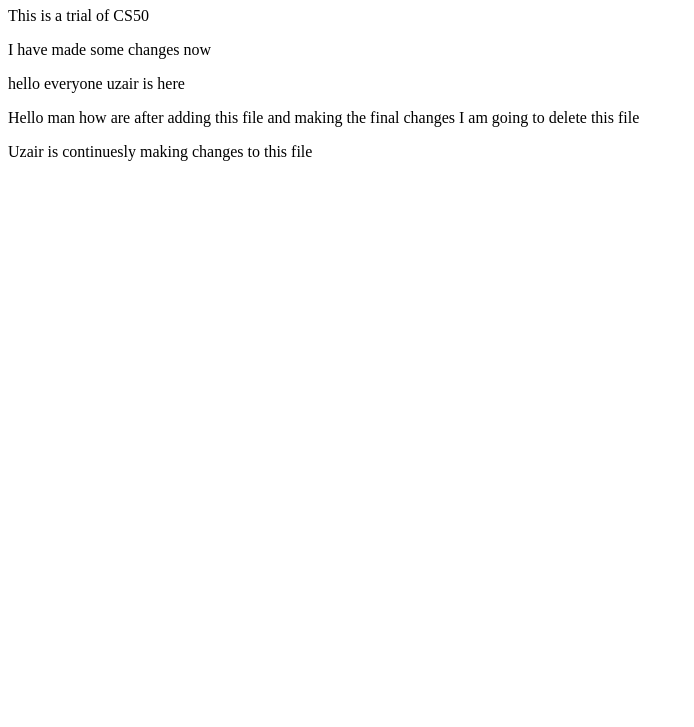
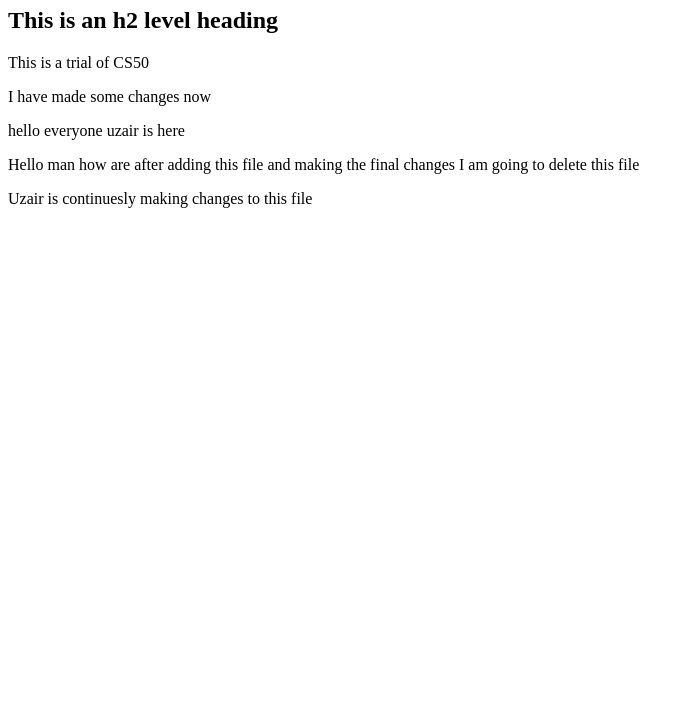
Before and after one commit to Uzair-90/HSPSQL, a plain HTML site: page hello.html in a window 1280 px wide. Shown: the part 73-800 px from the top of the page, without its empty margins (0-694 px from the left). Drawn offline with Linux system fonts and the light colour scheme.

Commit message:
just trying pull

```diff
--- a/hello.html
+++ b/hello.html
@@ -8,6 +8,7 @@
 <body>
 
 	<h1>Hello world!</h1>
+	<h2>This is an h2 level heading </h2>
 	<p>This is a trial of CS50</p>
 	<p>I have made some changes now </p>
 	<p>hello everyone uzair is here</p>
```
